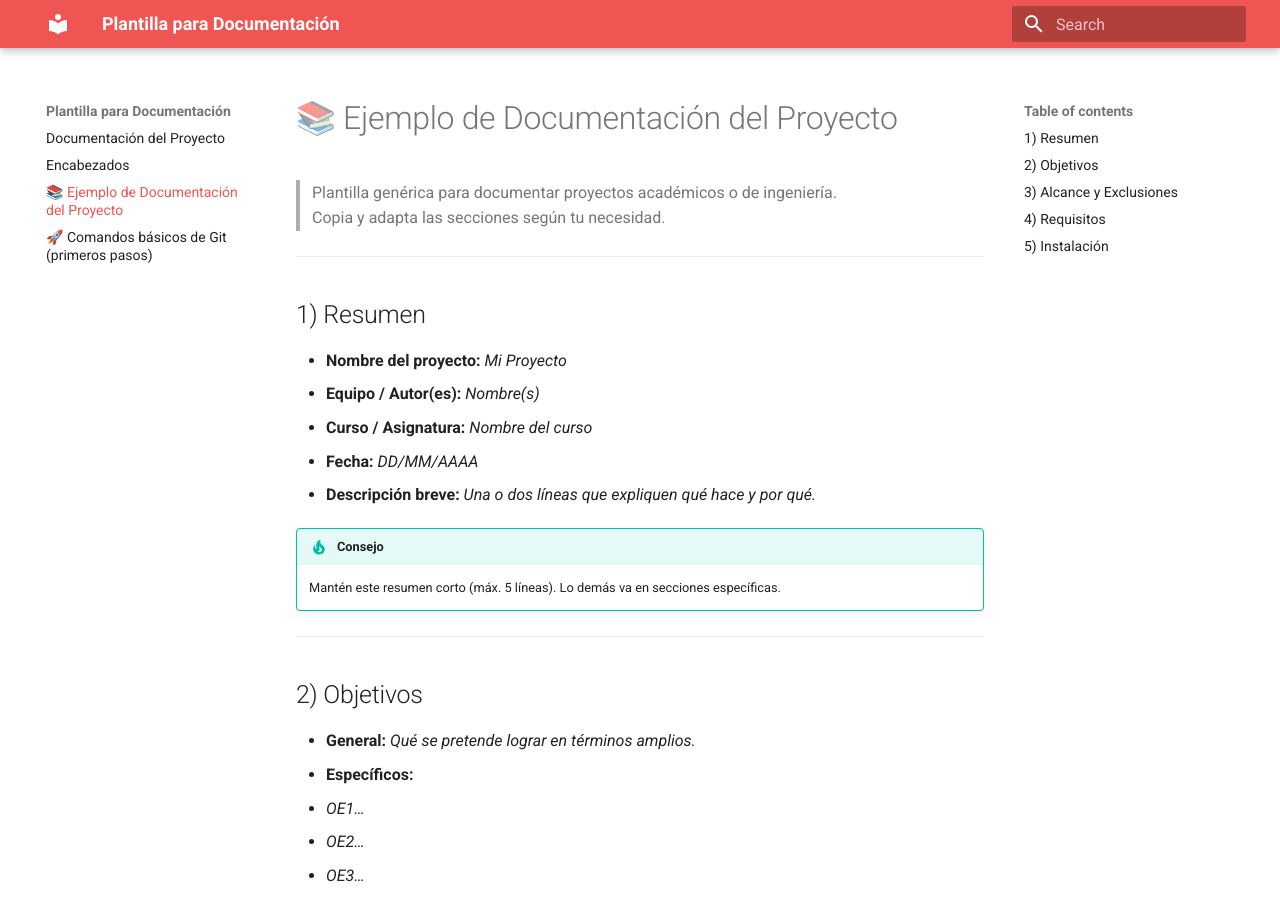
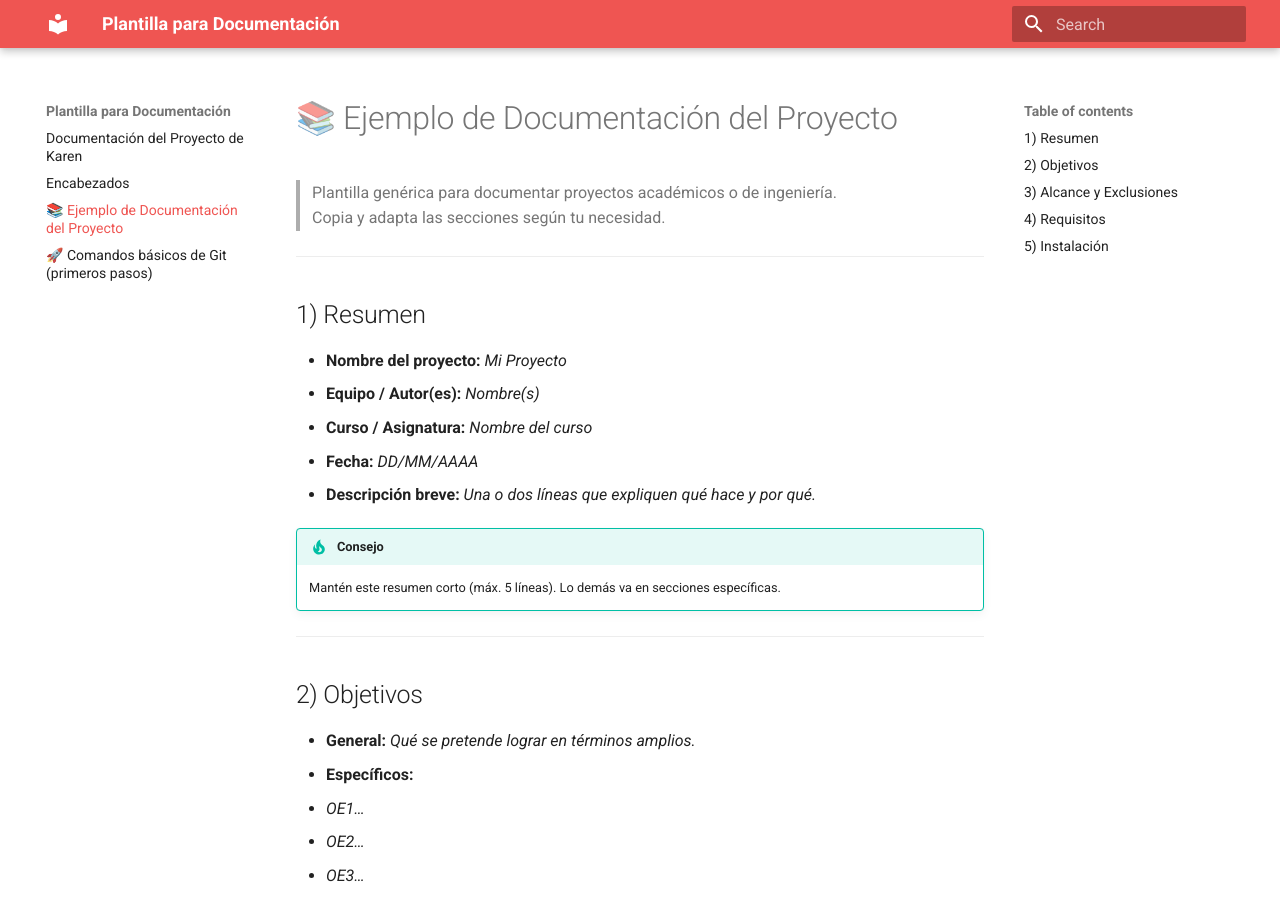
Before and after one commit to KarenPastrana/PORTAFOLIO, an MkDocs documentation site: the page built from docs/ejemplo.md, in a window 1280 px wide and 900 px high. Built offline with MkDocs 1.6.1 and Material for MkDocs 9.7.7, drawn with Linux system fonts in a browser that asks for light colours.

Commit message:
Update index.md

```diff
--- a/docs/index.md
+++ b/docs/index.md
@@ -1,4 +1,4 @@
-# Documentación del Proyecto
+# Documentación del Proyecto de Karen
 
 Bienvenido 👋
 Esta es una **plantilla** basada en [MkDocs](https://www.mkdocs.org/) + [Material for MkDocs](https://squidfunk.github.io/mkdocs-material/) para cursos y proyectos.
```
